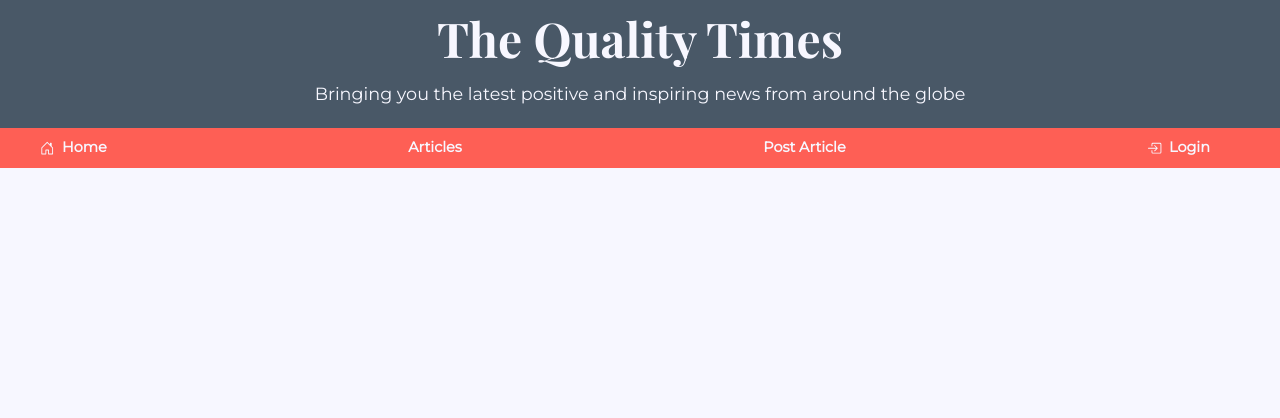
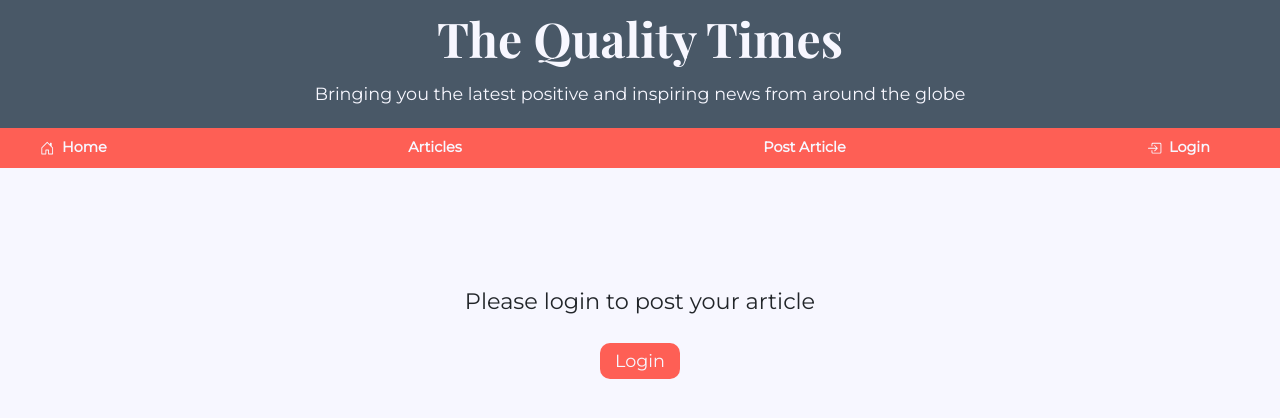
Before and after one commit to rachelanna4/quality-times-frontend, a React (Create React App) app: page /post-article in a window 1280 px wide. Shown: the top 418 px of the page. Built offline with nearby package versions, Linux system fonts and the light colour scheme; no server answers.

Commit message:
request that user logs in before posting article

```diff
--- a/src/App.css
+++ b/src/App.css
@@ -181,14 +181,16 @@ h1 {
 /* Login Page and 404 Page Not Found */
 
 .Login,
-.PageNotFound {
+.PageNotFound,
+.PostArticleLogin {
   margin-top: 50px;
   padding: 20px 50px;
   text-align: center;
 }
 
 .Login > h4,
-.PageNotFound > h4 {
+.PageNotFound > h4,
+.PostArticleLogin > h4 {
   font-size: 1.4em;
 }
 
@@ -199,7 +201,8 @@ h1 {
 }
 
 .Login > button,
-.PageNotFound > button {
+.PageNotFound > button,
+.PostArticleLogin > button {
   margin-top: 20px;
   padding: 5px 15px;
   border-radius: 10px;
@@ -637,7 +640,8 @@ hr {
   /* Login Page */
 
   .Login,
-  .PageNotFound {
+  .PageNotFound,
+  .PostArticleLogin {
     margin-top: 100px;
   }
 
--- a/src/components/PostArticle.jsx
+++ b/src/components/PostArticle.jsx
@@ -1,10 +1,27 @@
-import React from 'react';
+import React, { useContext, useState } from 'react';
+import { UserContext, RequiresLogin, RequiresGuest} from '../contexts/User';
+import * as api from '../utils/api';
 
 const PostArticle = () => {
+    const { user, setUser, isLoggedIn} = useContext(UserContext);
+
     return (
-        <div>
+        <>
+        <RequiresGuest isLoggedIn={isLoggedIn}>
+            <section className="PostArticleLogin">
+                <h4>Please login to post your article</h4>
+                <button onClick={ () => {
+                    setUser("jessjelly")
+                }
+                }>Login</button>
+            </section>
+        </RequiresGuest>
+        <RequiresLogin isLoggedIn={isLoggedIn}>
+            <section className="PostArticleForm-container">
 
-        </div>
+            </section>
+        </RequiresLogin>
+        </>
     );
 };
 
```
